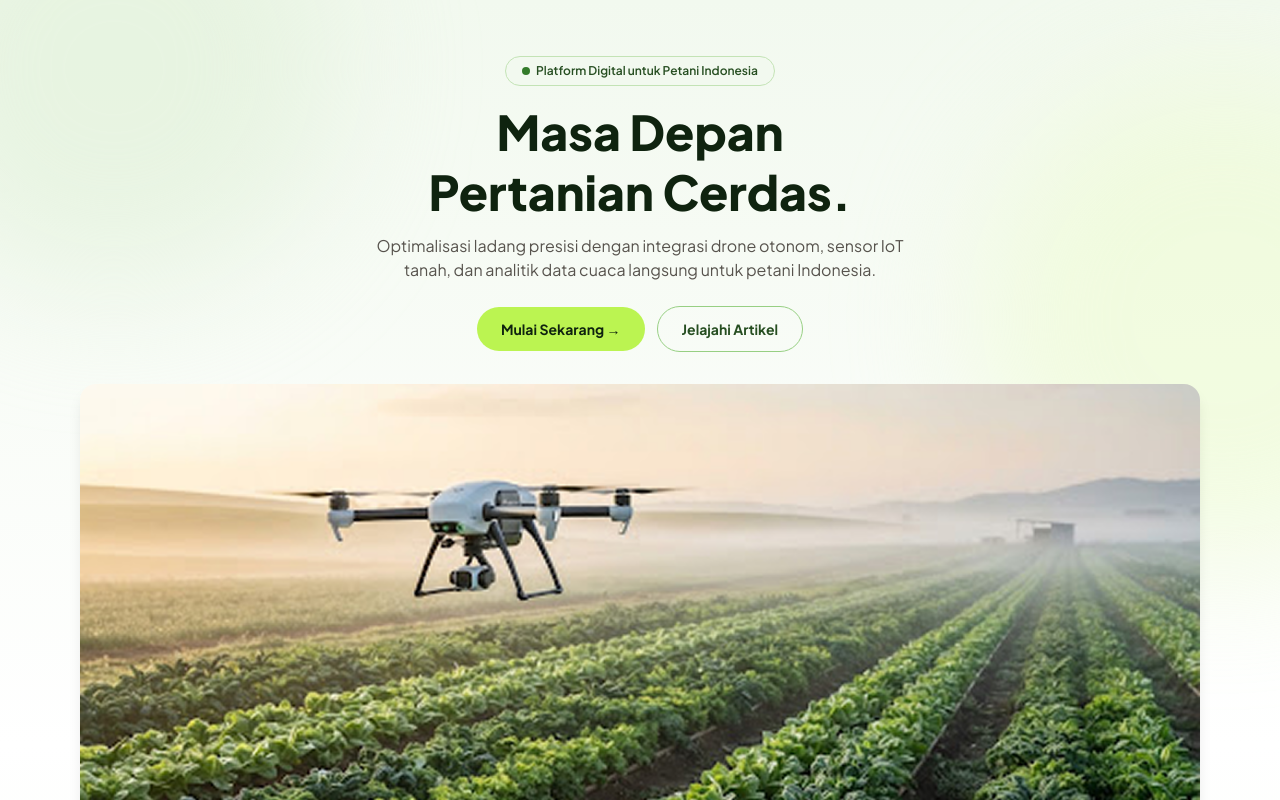
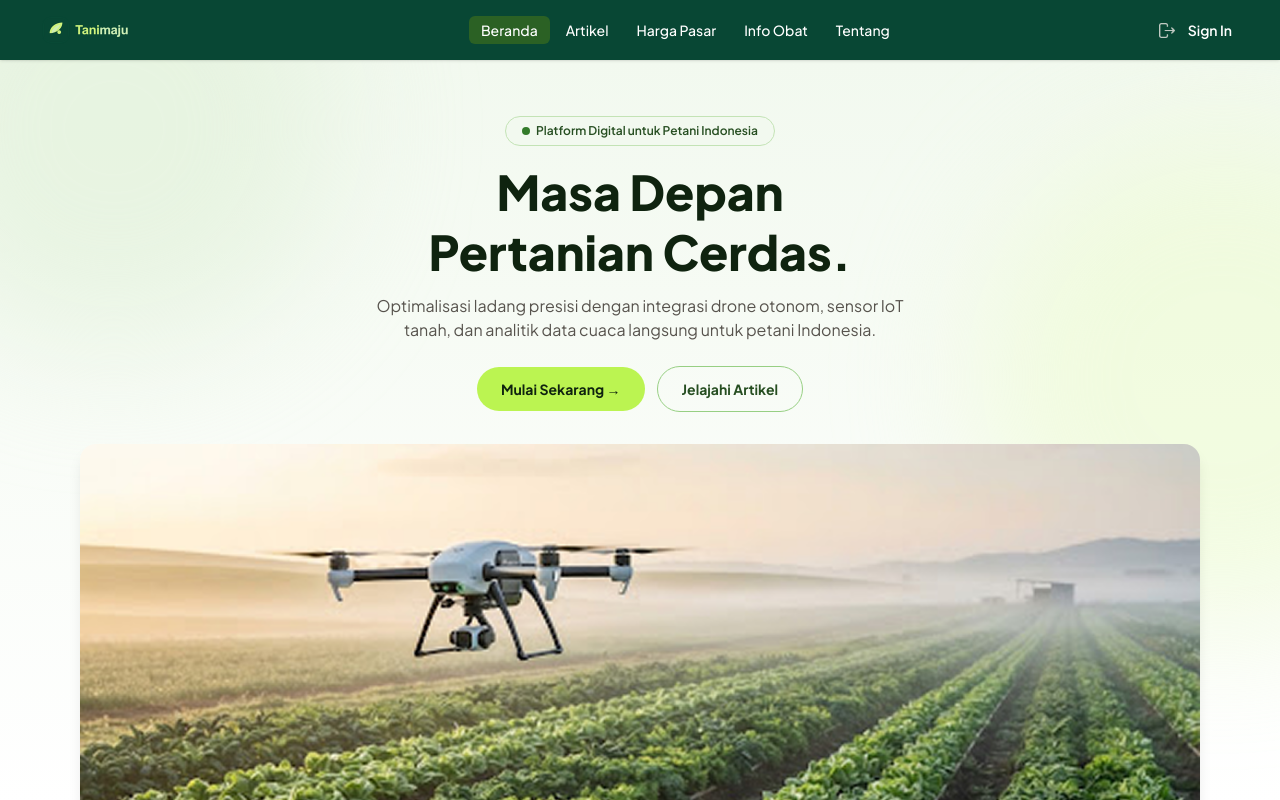
Before and after one commit to KELOMPOK-2-PTKOM2026/TIM-1-PERTANIAN, a Next.js app: page / in a window 1280 px wide. Shown: the top 800 px of the page. Built offline with nearby package versions, Linux system fonts and the light colour scheme.

Commit message:
fix: tampilkan navbar di beranda dan pindah tab Tentang setelah Info Obat

```diff
--- a/app/page.tsx
+++ b/app/page.tsx
@@ -2,6 +2,7 @@ import Image from "next/image";
 import Link from "next/link";
 
 import Footer from "@/components/Footer";
+import Navbar from "@/components/Navbar";
 
 function SensorIcon() {
   return (
@@ -67,6 +68,8 @@ function WaveDivider() {
 export default function Home() {
   return (
     <>
+      {/* Beranda di luar (public), jadi Navbar dipasang manual di sini */}
+      <Navbar />
       <main>
         {/* Hero — sesuai desain landing page */}
         <section className="relative isolate overflow-hidden bg-gradient-to-b from-tani-50 via-white to-tani-50">
--- a/components/Navbar.tsx
+++ b/components/Navbar.tsx
@@ -27,7 +27,6 @@ export const NAV_ITEMS: NavItem[] = [
     status: "active",
     activePaths: ["/harga-pasar-login"],
   },
-  { label: "Tentang", href: "/tentang", status: "active" },
   {
     label: "Info Obat",
     href: "/obat",
@@ -40,6 +39,7 @@ export const NAV_ITEMS: NavItem[] = [
       { label: "Akarisida", href: "/obat/jenis/akarisida", status: "soon" },
     ],
   },
+  { label: "Tentang", href: "/tentang", status: "active" },
 ];
 
 function SoonBadge() {
```
